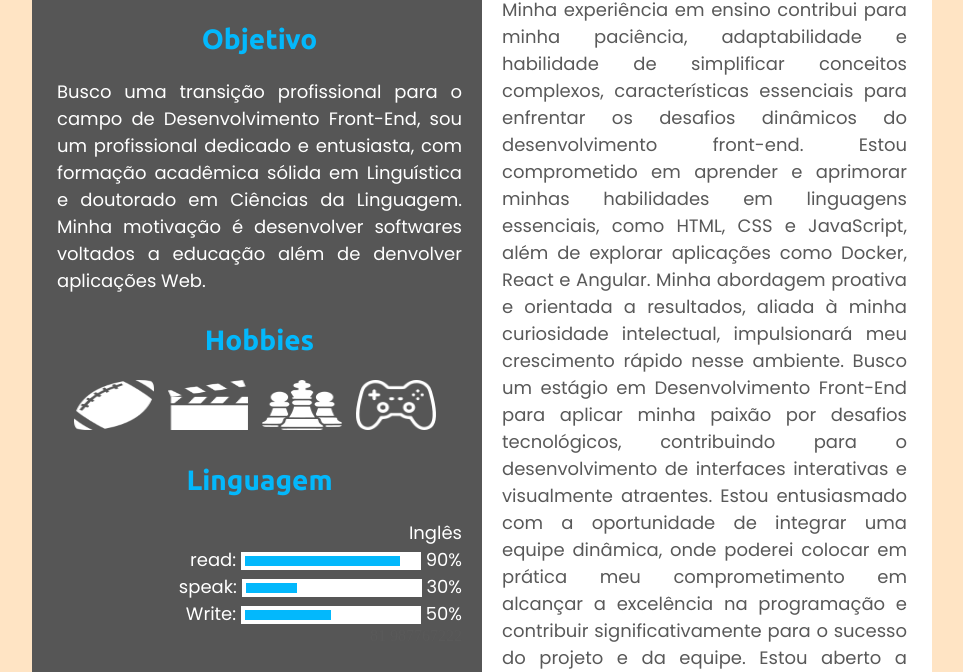
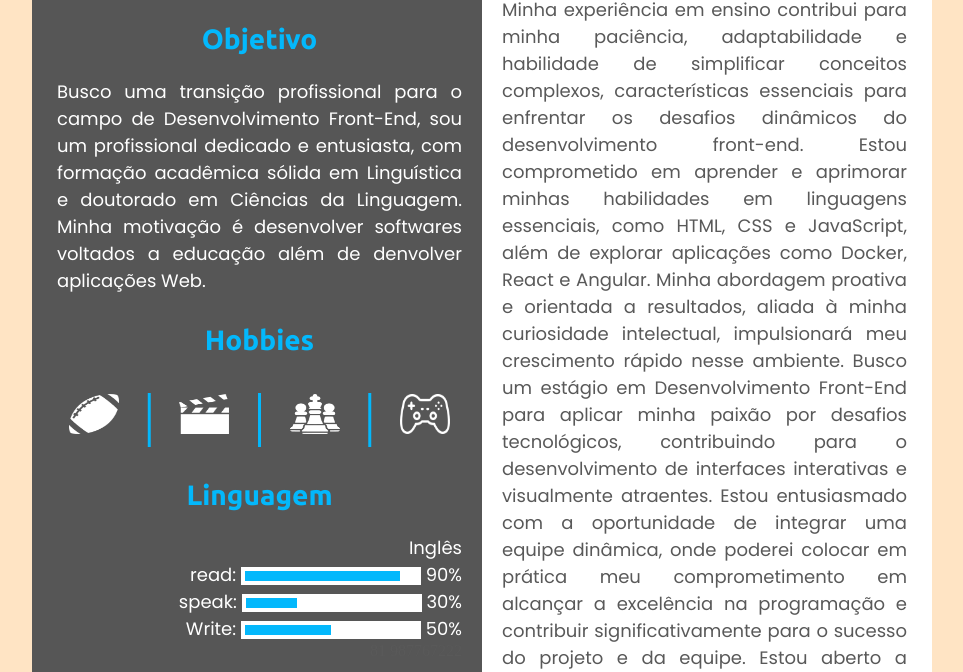
Before and after one commit to flaviorarb/flaviorarb.github.io, a plain HTML site: page index.html in a window 1280 px wide. Shown: the part 428-1100 px from the top of the page, without its empty margins (158-1121 px from the left). Drawn offline with Linux system fonts and the light colour scheme.

Commit message:
alteração incones hobbies

```diff
--- a/css/style.css
+++ b/css/style.css
@@ -61,11 +61,7 @@ body{
     padding-left: 20px;
     box-sizing: border-box;
 
-
-
 }
-
-
 
 
 img .box1{
@@ -94,28 +90,23 @@ border-radius: 100px;
      flex-direction: column;
      color: #595959;
 
-
 }
 
 .contatos{
     display: flex;
     margin: 0px;
     font-family: 'Poppins', Arial, Helvetica, sans-serif;
-
 }
 
 
 .Dados .icon{
     margin-right: 10px;
 
-
 }
 
 .icon{
-
     width: 25px;
     height:25px;
-
 }
 
 
@@ -137,14 +128,19 @@ border-radius: 100px;
 
 }
 
+.area-hobbies-icon{
+    display: flex;
+    justify-content: space-around;
+    align-items: center;
+}
 .hobbies .icon{
-
-
-
-
-
-    width: 80px;
-    height: 50px;
+    width: 50px;
+    height: 40px;
+    margin: 0;
+}
+.barra{
+    color: #03B8FC;
+    font-size: 60px;
 }
 
 
--- a/index.html
+++ b/index.html
@@ -39,7 +39,7 @@
                     </dl>
                     <dl class="contatos">
                         <dd>
-                            <img class="icon" src="img/logotipo-do-github.png" alt="">
+                            <img class="icon" src="img/icon_email.png" alt="">
                          </dd>
                       <dt>flaviorarb@gmail.com</dt>
                     </dl>
@@ -60,15 +60,18 @@
                     </section>
 
                     <section class="hobbies">
+                        <h2 class="subtitle">Hobbies</h2>
+                        <div class="area-hobbies-icon">
 
-                        <h2 class="subtitle">Hobbies</h2>
-                        <img class="icon" src="img/icon_ball.png" alt="">
+                            <img class="icon" src="img/icon_ball.png" alt="">
+                            <div class="barra">|</div>
+                            <img class="icon" src="img/icon_movie.png" alt="">
+                            <div class="barra">|</div>
 
-                        <img class="icon" src="img/icon_movie.png" alt="">
-
-                        <img class="icon" src="img/icon_xadrez.png" alt="">
-
-                        <img class="icon" src="img/icon_control.png" alt="">
+                            <img class="icon" src="img/icon_xadrez.png" alt="">
+                            <div class="barra">|</div>
+                            <img class="icon" src="img/icon_control.png" alt="">
+                        </div>
 
                     </section>
 
```
